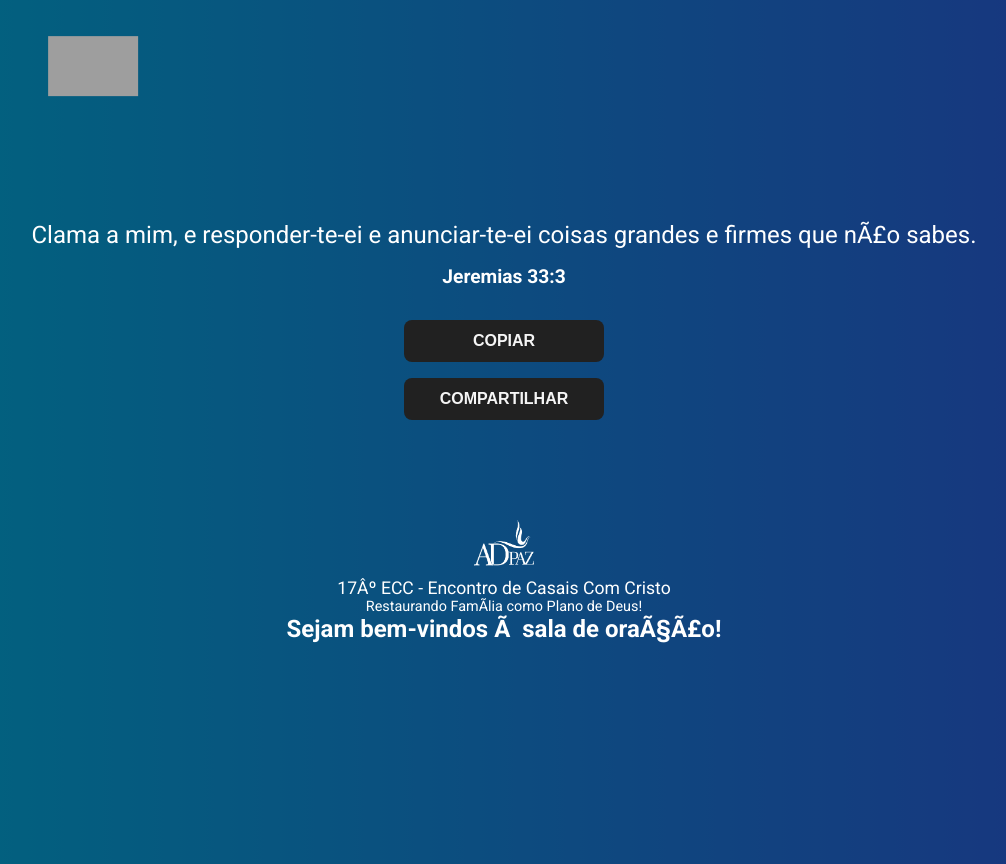
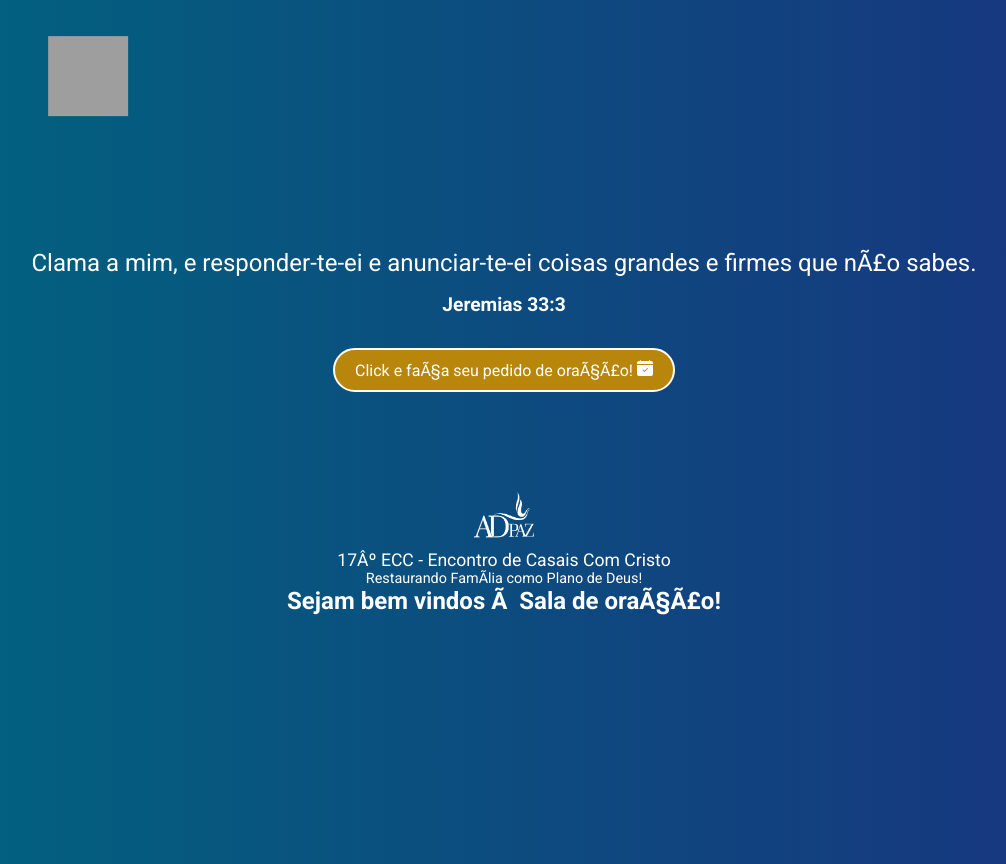
Before and after one commit to MarcondeSilva/xviiecc, a plain HTML site: page index.html in a window 1280 px wide. Shown: the whole page, without its empty margins (136-1142 px from the left). Drawn offline with Linux system fonts and the light colour scheme; grey boxes are pictures that could not be loaded.

Commit message:
Update index.html

```diff
--- a/index.html
+++ b/index.html
@@ -21,9 +21,9 @@
 
         .borboleta {
             position: absolute;
-            width: 90px;
-            height: 60px;
-            background-image: url('https://i.pinimg.com/originals/b9/1c/d3/b91cd3fcbcc3a7ac122bc48bd2344781.gif'); /* Ícone de borboleta https://i.pinimg.com/originals/f2/c7/9d/f2c79d1d66a06ae5ddf219504bb82e9b.gif*/
+            width: 80px;
+            height: 80px;
+            background-image: url('https://i.pinimg.com/originals/b9/1c/d3/b91cd3fcbcc3a7ac122bc48bd2344781.gif'); /* Ícone de borboleta */
             background-size: cover;
             z-index: 10;
         }
@@ -63,7 +63,7 @@
 
     <meta charset="UTF-8">
     <meta name="viewport" content="width=device-width, initial-scale=1.0">
-    <title>Versículo Bíblico</title>
+    <title>ADpaz -17º ECC</title>
     <link href="https://fonts.googleapis.com/css2?family=Roboto:wght@400;700&display=swap" rel="stylesheet">
     <style>
         body
@@ -139,17 +139,67 @@
             margin-left: auto;
             margin-right: auto;
         }
+
+
+.register-button {
+            background-color: #B8860B; /* Vermelho clássico */
+            color: white;
+            border: 2px solid white; /* Borda branca fina */
+            padding: 10px 20px;
+            font-size: 16px;
+            border-radius: 60px; /* Bordas arredondadas */
+            text-decoration: none;
+            display: inline-flex;
+            align-items: center;
+            justify-content: center;
+        }
+
+        .register-button:hover {
+            background-color: #B8860B; /* Vermelho mais escuro ao passar o mouse */
+            border: 2px solid #8B7500; /* Borda ajustada no hover */
+        }
+
+
+
+
+
+
     </style>
+
+
+
+
 </head>
+
+
+
+
 <body>
+
+
+
+
+
     <div class="container">
         <div class="verse" id="verse">Carregando versículo...</div>
         <div class="reference" id="reference"></div>
-        <div class="buttons">
-            <button id="copy">COPIAR</button>
-            <button id="share">COMPARTILHAR</button>
-            <button id="reflection">VER REFLEXÃO</button>
+
+
+<div class="card-body border-0 new">
+                       <div>
+                <a href="https://docs.google.com/forms/d/e/1FAIpQLSeWjGB-q5TdlvCraT1aclmXggP7l6O339_q8O45fr2dJb2DJw/viewform?usp=header" target="_blank" class="register-button">
+                    <div>Click e faça seu pedido de oração!
+                        <svg xmlns="http://www.w3.org/2000/svg" width="16" height="16" fill="currentColor"
+                            class="bi bi-calendar-check-fill" viewBox="0 0 16 16">
+                            <path
+                                d="M4 .5a.5.5 0 0 0-1 0V1H2a2 2 0 0 0-2 2v1h16V3a2 2 0 0 0-2-2h-1V.5a.5.5 0 0 0-1 0V1H4zM16 14V5H0v9a2 2 0 0 0 2 2h12a2 2 0 0 0 2-2m-5.146-5.146-3 3a.5.5 0 0 1-.708 0l-1.5-1.5a.5.5 0 0 1 .708-.708L7.5 10.793l2.646-2.647a.5.5 0 0 1 .708.708" />
+                        </svg>
+                    </div>
+                </a>
+            </div>
         </div>
+
+
 
         <footer style="margin-top: 100px; font-size: 1.5rem; text-align: center; color: #000000;"></footer>
             <img src="logo.png" alt="IPR Logo" class="logo" id="churchLogo">
@@ -162,7 +212,7 @@
             <!-- Adicione abaixo o endereço da sua igreja -->
             Restaurando Família como Plano de Deus!<b>
 <footer class="church-info" style="margin-top: 0px; font-size: 1.5rem; text-align: center; color: #ffffff ; ">
- Sejam bem-vindos à sala de oração!<b>
+ Sejam bem vindos à Sala de oração!<b>
         </footer>
     </div>
 
@@ -1441,5 +1491,6 @@
 
 
 
+
 </body>
 </html>
```
